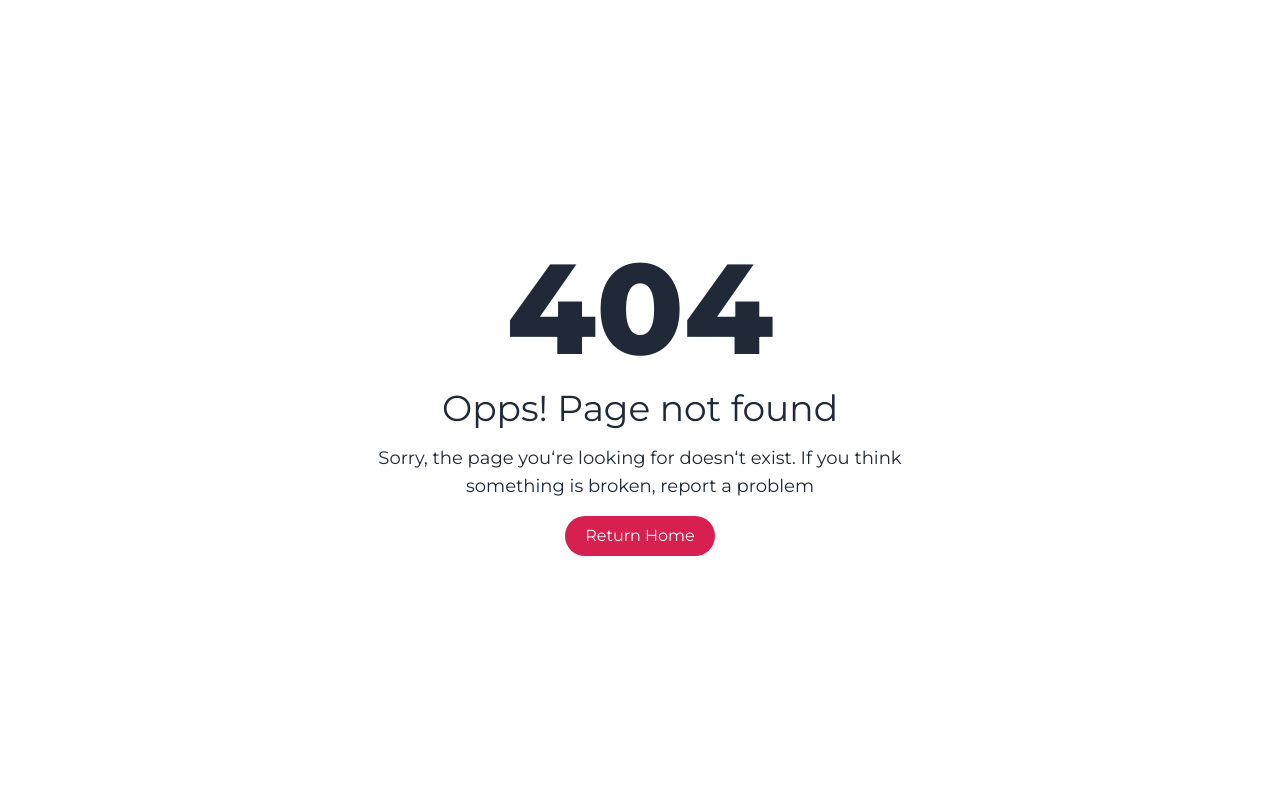
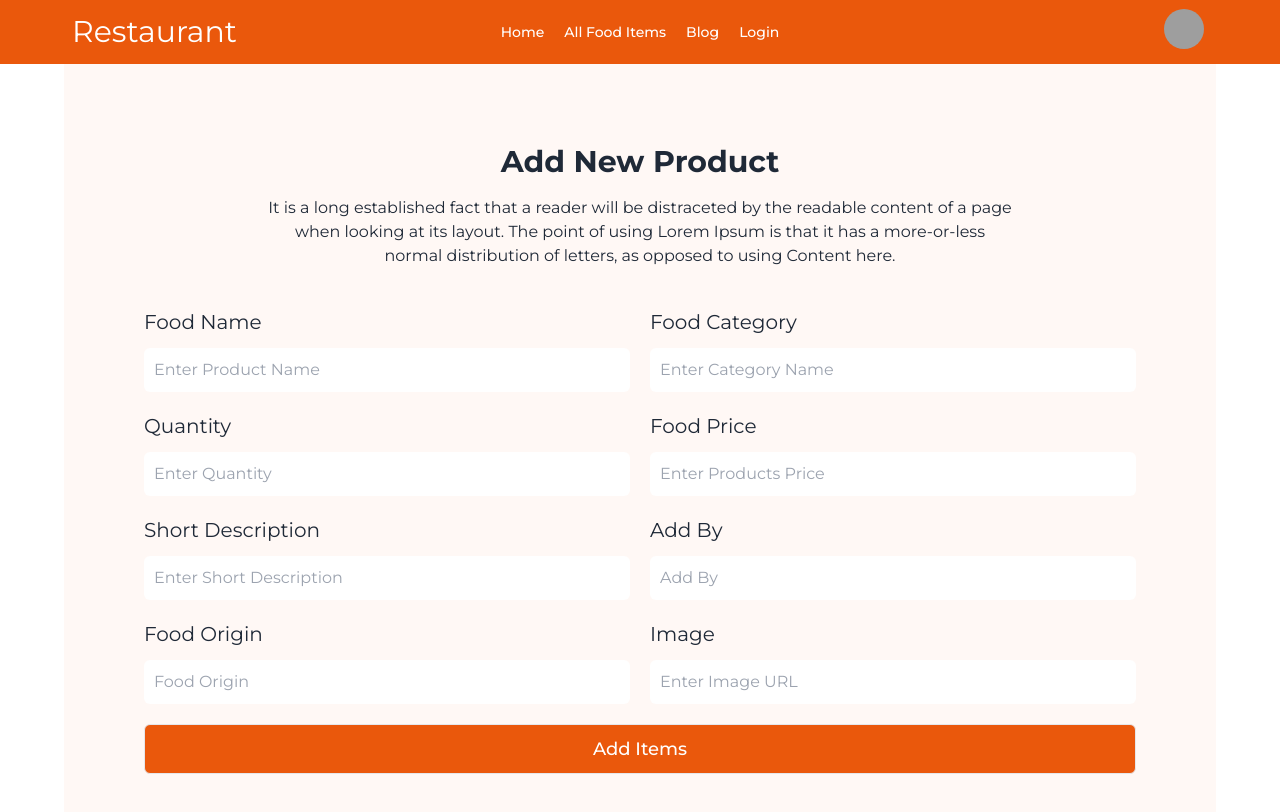
Before and after one commit to HasanurHasu/restaurant-management-client-side-assignment, a React (Vite) app: page /addItems in a window 1280 px wide. Before the commit this address had no page. Shown: the top 812 px of the page. Built offline with nearby package versions, Linux system fonts and the light colour scheme; grey boxes are pictures that could not be loaded.

Commit message:
Create Add Items Page

```diff
--- /dev/null
+++ b/src/pages/AddItems/AddItems.jsx
@@ -0,0 +1,67 @@
+
+const AddItems = () => {
+    const handleAddItems = event => {
+        event.preventDefault();
+        const form = event.target;
+
+        const name = form.name.value;
+        const category = form.category.value;
+        const quantity = form.quantity.value;
+        const price = form.price.value;
+        const description = form.description.value;
+        const addBy = form.addBy.value;
+        const origin = form.origin.value;
+        const image = form.image.value;
+
+        const newItems = { name, category, quantity, price, description, addBy, origin, image }
+        console.log(newItems);
+
+    }
+    return (
+        <div className="max-w-6xl mx-auto bg-[#FFF8F5] p-20">
+            <h1 className="text-3xl text-center font-bold mb-4">Add New Product</h1>
+            <p className="text-center w-9/12 mx-auto">It is a long established fact that a reader will be distraceted by the readable content of a page when looking at its layout. The point of using Lorem Ipsum is that it has a more-or-less normal distribution of letters, as opposed to using Content here.</p>
+            <div>
+                <form onSubmit={handleAddItems}>
+                    <div className="grid grid-cols-2 gap-5 mt-10">
+                        <div>
+                            <h3 className="label-text text-xl mb-3">Food Name</h3>
+                            <input type="name" name="name" placeholder="Enter Product Name" className="p-[10px] rounded-md w-full" />
+                        </div>
+                        <div>
+                            <h3 className="label-text text-xl mb-3">Food Category</h3>
+                            <input type="name" name="category" placeholder="Enter Category Name" className="p-[10px] rounded-md w-full" />
+                        </div>
+                        <div>
+                            <h3 className="label-text text-xl mb-3">Quantity</h3>
+                            <input type="name" name="quantity" placeholder="Enter Quantity" className="p-[10px] rounded-md w-full" />
+                        </div>
+                        <div>
+                            <h3 className="label-text text-xl mb-3">Food Price</h3>
+                            <input type="name" name="price" placeholder="Enter Products Price" className="p-[10px] rounded-md w-full" />
+                        </div>
+                        <div>
+                            <h3 className="label-text text-xl mb-3">Short Description</h3>
+                            <input type="name" name="description" placeholder="Enter Short Description" className="p-[10px] rounded-md w-full" />
+                        </div>
+                        <div>
+                            <h3 className="label-text text-xl mb-3">Add By</h3>
+                            <input type="name" name="addBy" placeholder="Add By" className="p-[10px] rounded-md w-full" />
+                        </div>
+                        <div>
+                            <h3 className="label-text text-xl mb-3">Food Origin</h3>
+                            <input type="name" name="origin" placeholder="Food Origin" className="p-[10px] rounded-md w-full" />
+                        </div>
+                        <div>
+                            <h3 className="label-text text-xl mb-3">Image</h3>
+                            <input type="name" name="image" placeholder="Enter Image URL" className="p-[10px] rounded-md w-full" />
+                        </div>
+                        <input type="submit" className="w-full py-[10px] text-center font-medium bg-orange-600 text-white col-span-2 border text-lg rounded-md" value="Add Items" />
+                    </div>
+                </form>
+            </div>
+        </div>
+    );
+};
+
+export default AddItems;
--- a/src/pages/Home/TopFood.jsx
+++ b/src/pages/Home/TopFood.jsx
@@ -19,7 +19,7 @@ const TopFood = () => {
                 }
             </div>
             <div>
-                <Link to='/allFoodItems'><button className="btn btn-error">See All</button></Link>
+                <Link to='/allFoodItems'><button className="btn-md bg-orange-600 text-lg text-white rounded px-7">See All</button></Link>
             </div>
         </div>
     );
--- a/src/pages/Home/TopFoodCard.jsx
+++ b/src/pages/Home/TopFoodCard.jsx
@@ -20,7 +20,7 @@ const TopFoodCard = ({ topFood }) => {
                         </div>
                     </div>
                     <div>
-                        <button className='btn btn-sm btn-error'>Details</button>
+                        <button className='btn-sm bg-orange-600 text-white rounded'>Details</button>
                     </div>
                 </div>
             </div>
--- a/src/pages/Login/Login.jsx
+++ b/src/pages/Login/Login.jsx
@@ -8,7 +8,7 @@ const Login = () => {
                     <h1 className="text-4xl font-bold my-5">Create an account</h1>
                     <div>
                         <h2>Email</h2>
-                        <input type="email" name="email" placeholder="Your Email Address" className="border-b-2 w-full input-md pl-0 text-base" />
+                        <input type="email" name="email" placeholder="Email Address" className="border-b-2 w-full input-md pl-0 text-base" />
                     </div>
                     <div>
                         <h2>Password</h2>
--- a/src/pages/Register/Register.jsx
+++ b/src/pages/Register/Register.jsx
@@ -21,11 +21,11 @@ const Register = () => {
                     </div>
                     <div>
                         <h2>Password</h2>
-                        <input type="password" name="password" placeholder="Your Email Address" className="border-b-2 w-full input-md pl-0 text-base" />
+                        <input type="password" name="password" placeholder="Password" className="border-b-2 w-full input-md pl-0 text-base" />
                     </div>
                     <div>
                         <h2>Confirm Password</h2>
-                        <input type="password" name="password" placeholder="Your Email Address" className="border-b-2 w-full input-md pl-0 text-base" />
+                        <input type="password" name="password" placeholder="Confirm Password" className="border-b-2 w-full input-md pl-0 text-base" />
                     </div>
                     <div>
                         <input type="submit" value="Register" className="text-center bg-orange-600 w-full rounded-md mt-2 py-3 text-white font-semibold" />
@@ -35,9 +35,9 @@ const Register = () => {
             </div>
             <div className="my-2">
                 <div className="flex justify-center items-center gap-2">
-                    <hr className="w-full" />
+                    <span className="w-full border-b-2"></span>
                     <span>Or</span>
-                    <hr className="w-full" />
+                    <span className="w-full border-b-2"></span>
                 </div>
                 <button className="w-full">
                 <div className="my-2 border-2 py-3 rounded-full">
```
Also changed, not shown: src/routes/router.jsx (+6 -1 lines).
